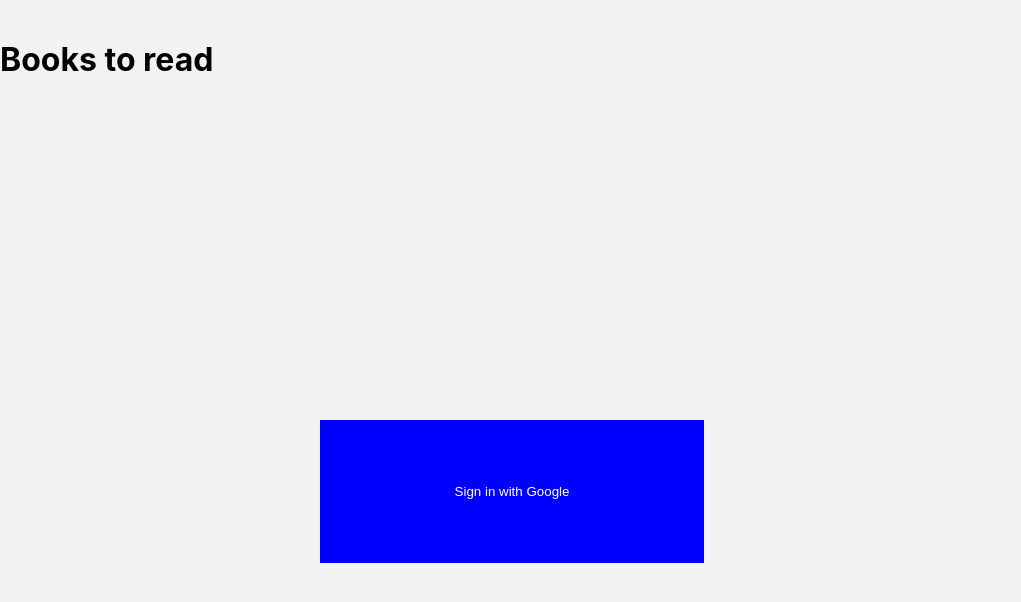
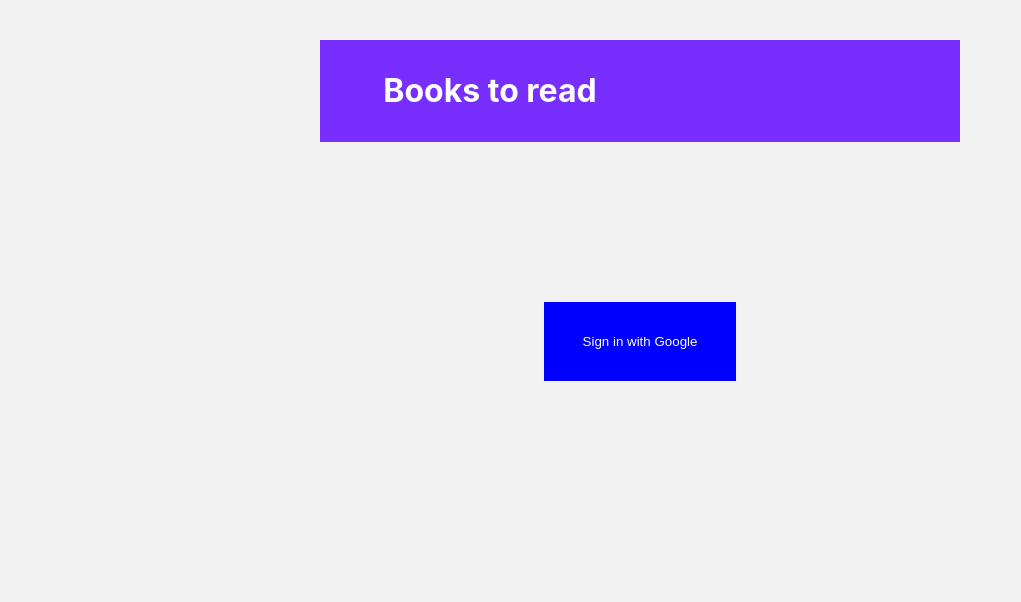
Before and after one commit to shamsch/book-list, a React (Create React App) app: page / in a window 1280 px wide. Shown: the top 602 px of the page, without its empty margins (0-1021 px from the left). Built offline with nearby package versions, Linux system fonts and the light colour scheme.

Commit message:
class for styling

```diff
--- a/src/App.tsx
+++ b/src/App.tsx
@@ -11,14 +11,15 @@
   const { user } = useAuthContext();
 
   return (
-    <BrowserRouter>
-      <Navbar/>
-      <Routes>
-        <Route path="/" element={user ? <Home /> : <SignIn/>} />
-        <Route path="/sign-in" element={user ? <Home /> : <SignIn/>} />
-      </Routes>
-    </BrowserRouter>
-
+    <div className='App'>
+      <BrowserRouter>
+        <Navbar />
+        <Routes>
+          <Route path="/" element={user ? <Home /> : <SignIn />} />
+          <Route path="/sign-in" element={user ? <Home /> : <SignIn />} />
+        </Routes>
+      </BrowserRouter>
+    </div>
   );
 }
 
--- a/src/components/BookList.tsx
+++ b/src/components/BookList.tsx
@@ -12,11 +12,11 @@
     <>
       {books && books.map((book) => {
         return (
-          <div key={book.id}>
+          <div key={book.id} className="book-component">
             <h3>{book.name}</h3>
             <p>{book.author}</p>
-            <a href={book.goodReadsUrl}>✨ GoodReads link</a>
-            <button onClick={() => handleDelete(book.id)}>Delete</button>
+            <a href={book.goodReadsUrl}>✨ GoodReads link</a> <br/>
+            <button onClick={() => handleDelete(book.id)} className="delete-btn">Delete</button>
           </div>
         )
       })
--- a/src/components/Navbar.tsx
+++ b/src/components/Navbar.tsx
@@ -6,9 +6,9 @@
 
   return (
     <>
-      <div>
+      <div className="nav">
         <h1>Books to read</h1>
-        {user?<button onClick={()=>dispatch({type: "SIGN_OUT", payload:null})}>Log out</button>:null}
+        {user?<button className="logout-btn" onClick={()=>dispatch({type: "SIGN_OUT", payload:null})}>Log out</button>:null}
       </div>
       {user?<h3>Hello, {user.displayName}</h3>:null}
     </>);
--- a/src/pages/Home.tsx
+++ b/src/pages/Home.tsx
@@ -15,8 +15,8 @@
 
   return (
     <div>
+      <AddBook />
       <BookList books={document} />
-      <AddBook />
     </div>
   );
 }
```
